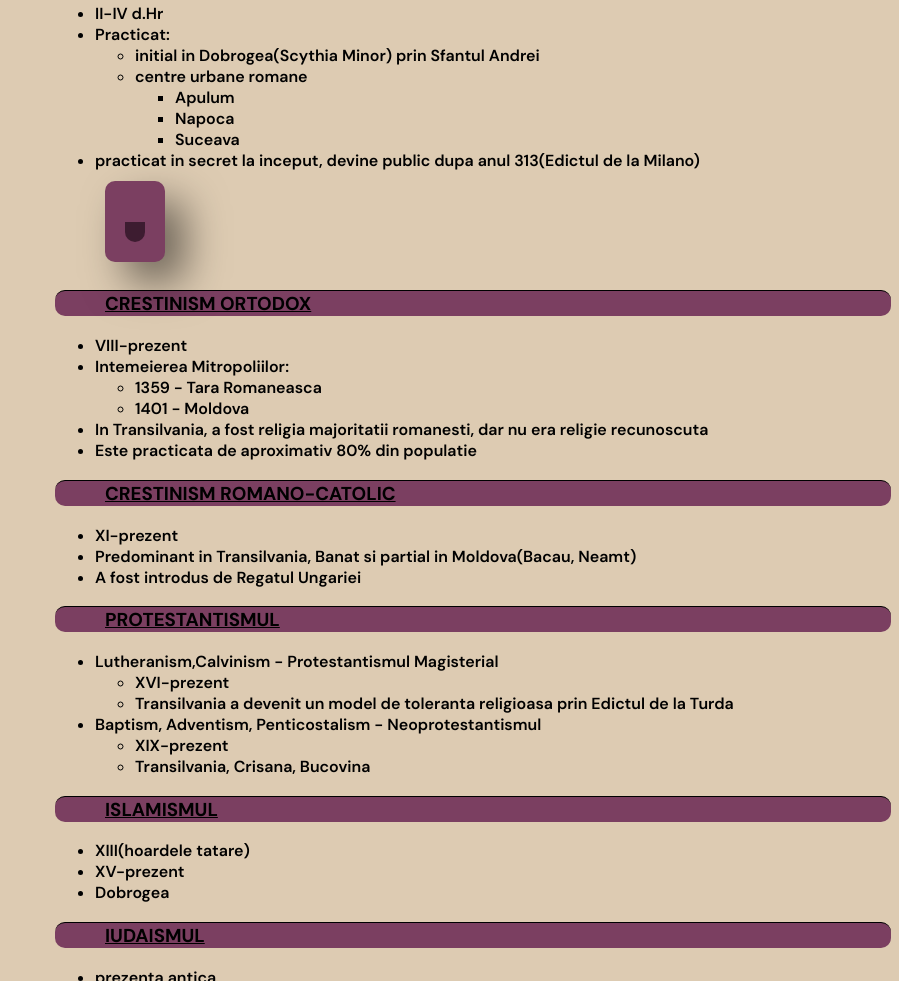
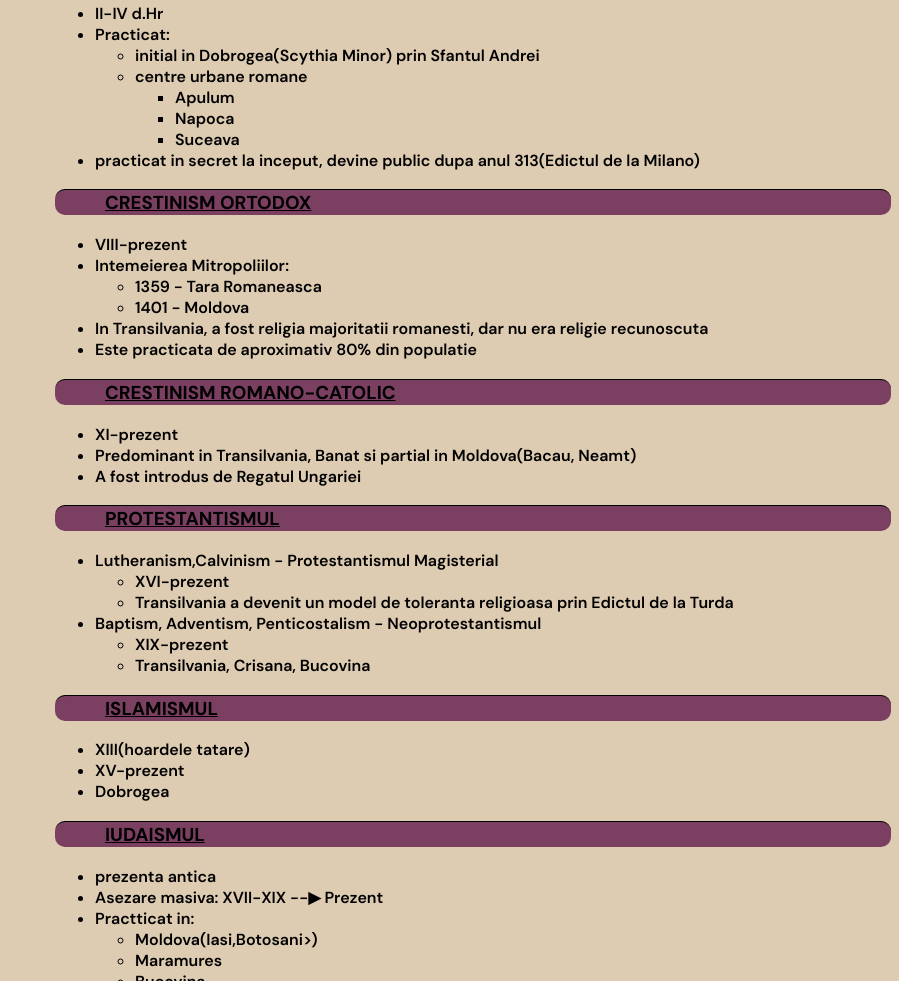
Before and after one commit to thatoneLilypad73/DIMENSIUNEA-RELIGIOASA-A-EXISTENTEI---DOCUMENTATIE--V0.1, a plain HTML site: page index.html in a window 1280 px wide. Shown: the part 2003-2984 px from the top of the page, without its empty margins (381-1280 px from the left). Drawn offline with Linux system fonts and the light colour scheme; a web font is replaced by a local one.

Commit message:
am sters niste linii de cod care nu ajutau

```diff
--- a/index.html
+++ b/index.html
@@ -184,12 +184,6 @@
                 </ul></li>
             </ul></li>
             <li>practicat in secret la inceput, devine public dupa anul 313(Edictul de la Milano)</li>
-            <figure>
-                <img src="" style="">
-                <figcaption>
-
-                </figcaption>
-            </figure>
         </ul>
         <h3 id="ortodox">CRESTINISM ORTODOX</h3>
         <ul>
```
